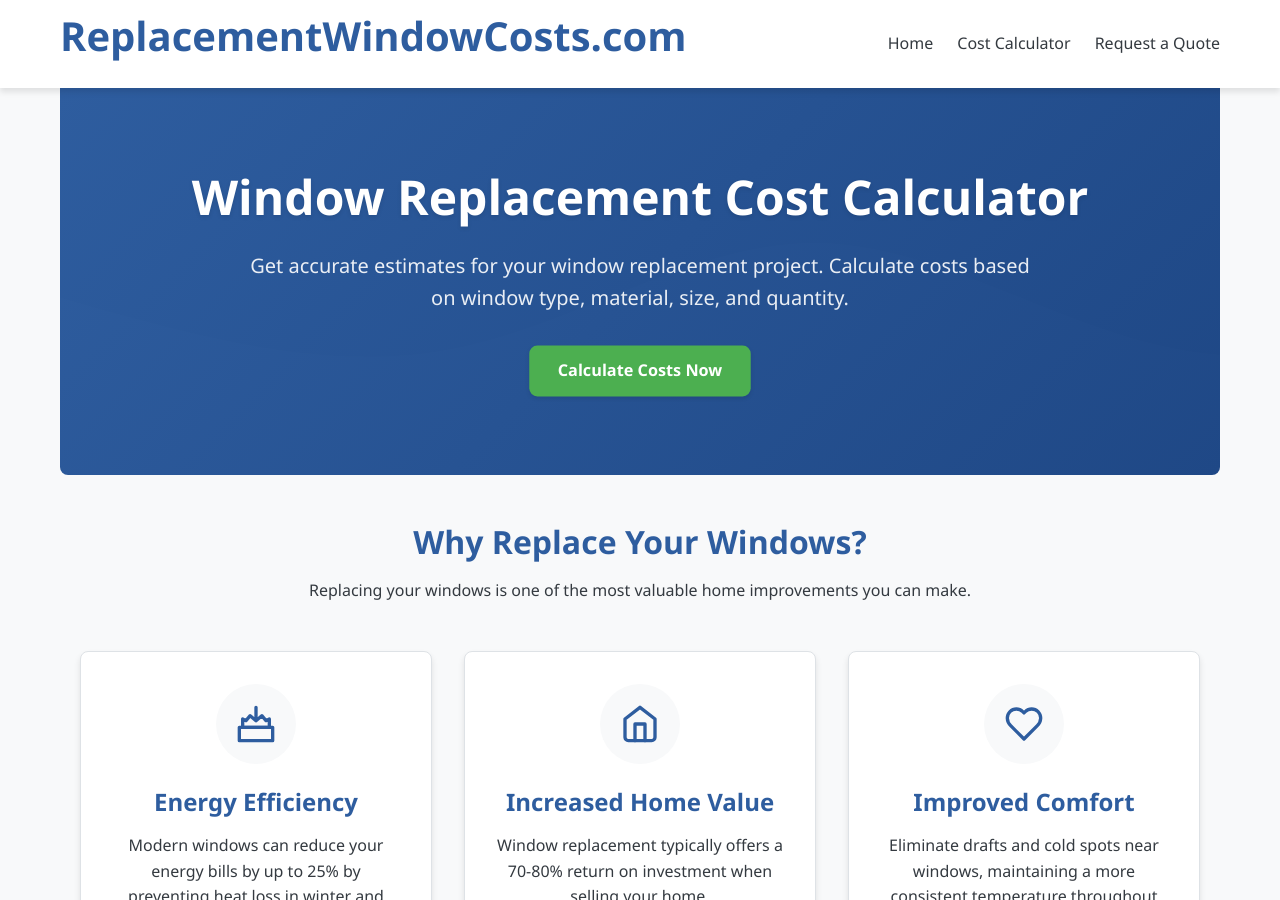
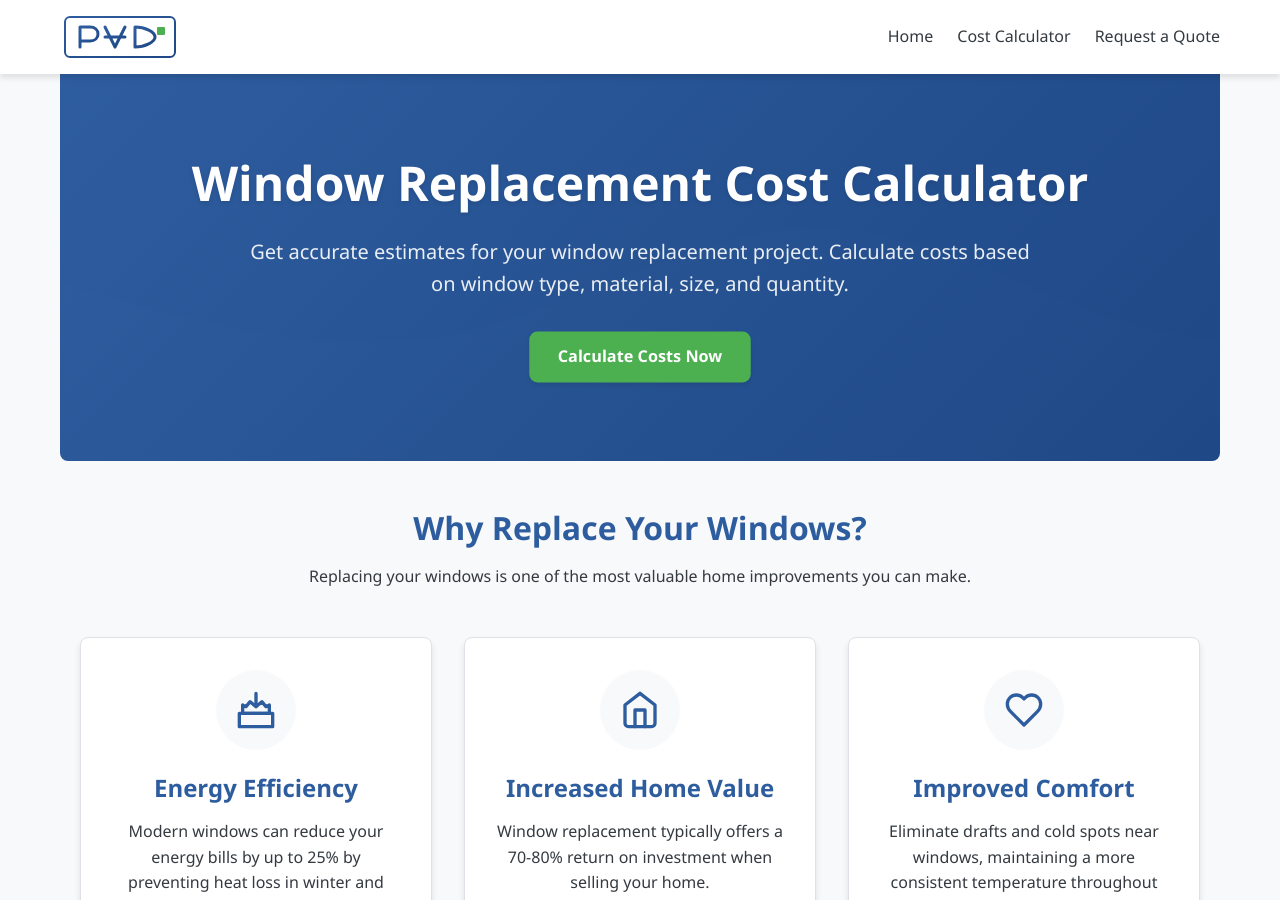
Before and after one commit to tim-amredev/replacement-window-costs, a Jekyll site: the page built from index.html, in a window 1280 px wide and 900 px high. Built offline with Jekyll 4.4.1, drawn with Linux system fonts in a browser that asks for light colours.

Commit message:
Update header.html

```diff
--- a/_includes/header.html
+++ b/_includes/header.html
@@ -2,7 +2,8 @@
   <div class="container">
     <div class="header-content">
       <a href="{{ site.baseurl }}/" class="logo">
-        <h1>ReplacementWindowCosts.com</h1>
+        <img src="{{ site.baseurl }}/assets/images/rwc-logo.svg" alt="ReplacementWindowCosts.com" class="logo-image" width="120" height="50">
+        <span class="sr-only">ReplacementWindowCosts.com</span>
       </a>
       <nav class="main-nav">
         <ul>
```
